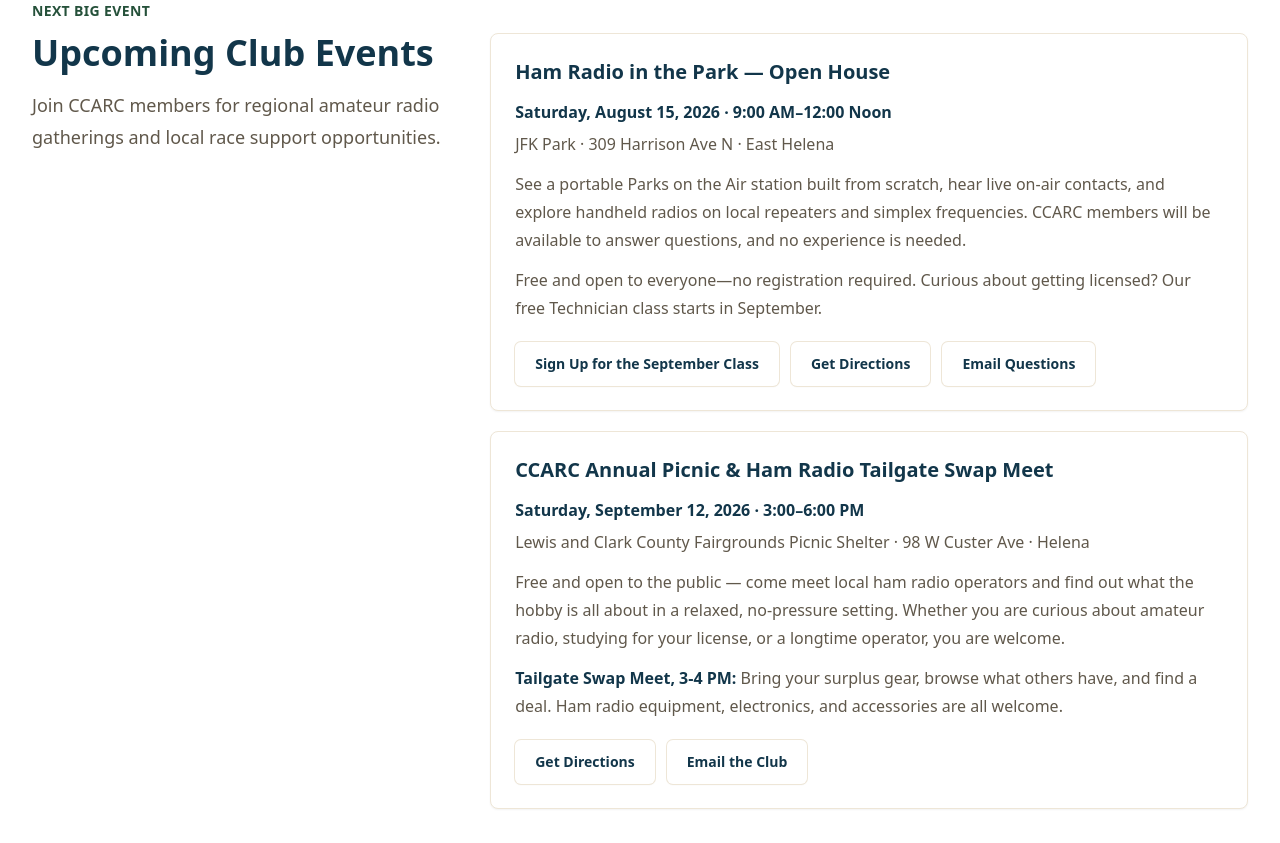
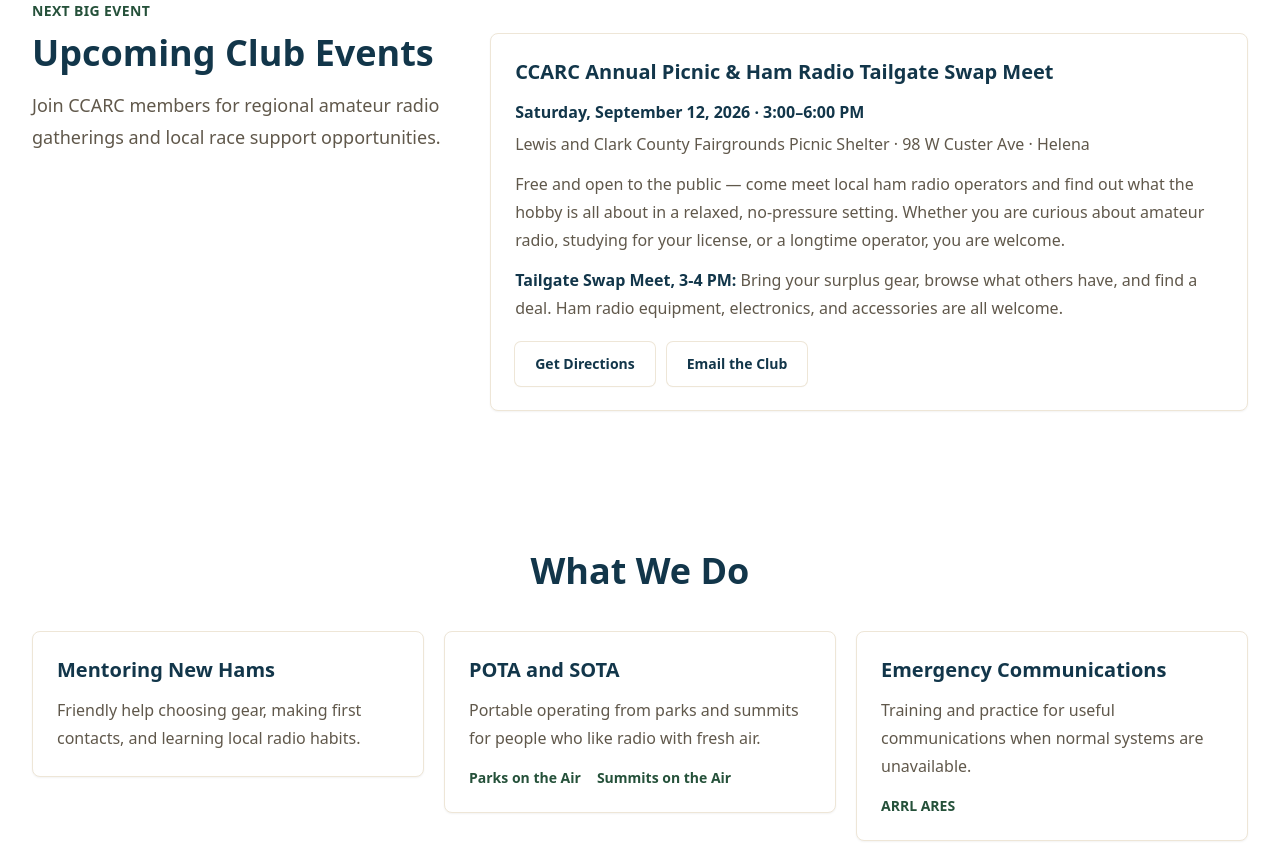
Before and after one commit to membership-ccarc/n7rb, a Next.js app: page / in a window 1280 px wide. Shown: the part 4420-5263 px from the top of the page. Built offline with nearby package versions, Linux system fonts and the light colour scheme; no server answers.

Commit message:
Update page.tsx

```diff
--- a/app/page.tsx
+++ b/app/page.tsx
@@ -234,25 +234,6 @@
             </div>
             <div className="grid gap-5 md:grid-cols-2">
               <div className="md:col-span-2">
-                <InfoCard title="Ham Radio in the Park — Open House">
-                  <p className="font-bold text-mountain-900">
-                    Saturday, August 15, 2026 · 9:00 AM–12:00 Noon
-                  </p>
-                  <p className="mt-1">JFK Park · 309 Harrison Ave N · East Helena</p>
-                  <p className="mt-3">
-                    See a portable Parks on the Air station built from scratch, hear live on-air contacts, and explore handheld radios on local repeaters and simplex frequencies. CCARC members will be available to answer questions, and no experience is needed.
-                  </p>
-                  <p className="mt-3">
-                    Free and open to everyone—no registration required. Curious about getting licensed? Our free Technician class starts in September.
-                  </p>
-                  <div className="mt-5 flex flex-col gap-3 sm:flex-row sm:flex-wrap">
-                    <ButtonLink href="/classes" variant="light">Sign Up for the September Class</ButtonLink>
-                    <ButtonLink href={LINKS.JFK_PARK_MAP_URL} variant="light">Get Directions</ButtonLink>
-                    <ButtonLink href={LINKS.CONTACT_EMAIL} variant="light">Email Questions</ButtonLink>
-                  </div>
-                </InfoCard>
-              </div>
-              <div className="md:col-span-2">
                 <InfoCard title="CCARC Annual Picnic & Ham Radio Tailgate Swap Meet">
                   <p className="font-bold text-mountain-900">
                     Saturday, September 12, 2026 · 3:00–6:00 PM
```
